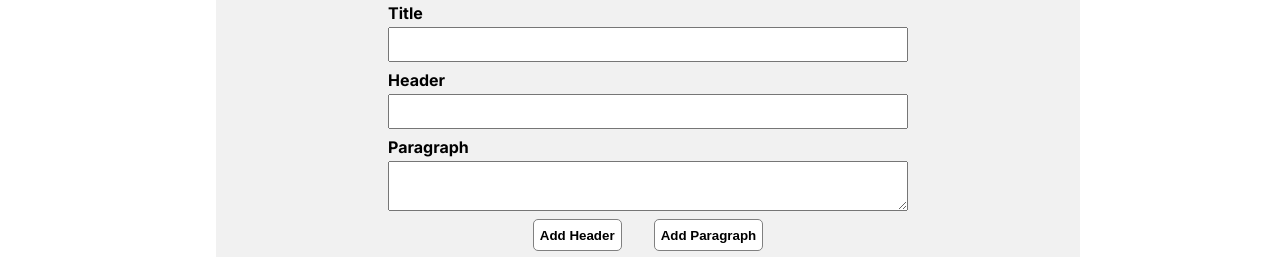
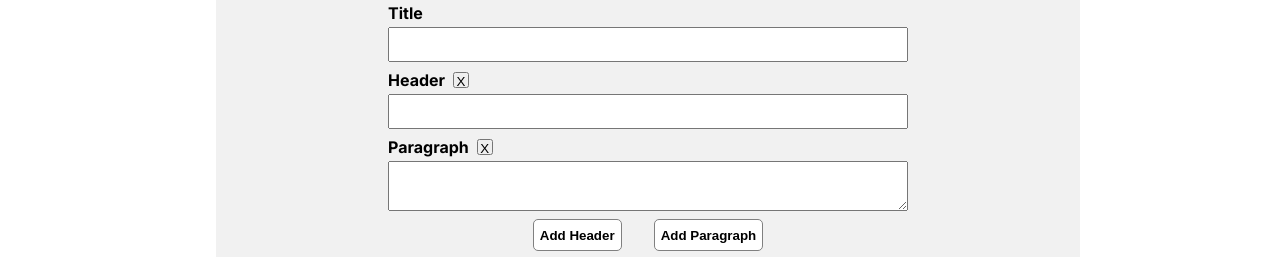
Before and after one commit to Noahsignt/narwrites, a Next.js app: page /editor in a window 1280 px wide. Shown: the part 180-437 px from the top of the page. Built offline with nearby package versions, Linux system fonts and the light colour scheme.

Commit message:
edit-article: implement delete functionality

```diff
--- a/src/app/editor/InputField.tsx
+++ b/src/app/editor/InputField.tsx
@@ -6,10 +6,11 @@ interface InputFieldProps {
     type: string,
     content: string,
     index: number,
-    updateFormState: (index: number, content: string) => void
+    updateFormState: (index: number, content: string) => void,
+    deleteSelf: (index: number) => void
 }
 
-export default function InputField({ type, content, index, updateFormState } : InputFieldProps){
+export default function InputField({ type, content, index, updateFormState, deleteSelf } : InputFieldProps){
     const [currentContent, setCurrentContent] = useState<string>(content);
 
     const onChangeInput = (e : React.ChangeEvent<HTMLInputElement> | React.ChangeEvent<HTMLTextAreaElement> ) => {
@@ -17,10 +18,18 @@ export default function InputField({ type, content, index, updateFormState } : I
         updateFormState(index, e.currentTarget.value);
     }
 
+    const onClickDelete = (e : React.FormEvent) => {
+        e.preventDefault();
+        deleteSelf(index);
+    }
+
     return (
         <>
             <label>
-                {type}
+                <div className={styles['input-top-bar']}>
+                    {type}
+                    {type !== 'title' ? <button onClick={onClickDelete}>X</button> : <></>}
+                </div>
                 {type === 'paragraph' ? <textarea className={styles['input-title']} value={content} onChange={onChangeInput}/> :
                     <input className={styles['input-title']} type="text" value={content} onChange={onChangeInput}/>}
             </label>
--- a/src/app/editor/page.module.css
+++ b/src/app/editor/page.module.css
@@ -18,6 +18,18 @@
     border: 1px gray solid;
     font-weight: bold;
     border-radius: 5px;
+}
+
+.input-top-bar{
+    display: flex;
+    gap: 8px;
+    align-items: center;
+}
+
+.input-top-bar button{
+    width: 16px;
+    height: 16px;
+    padding: 0;
 }
 
 .editor-window{
--- a/src/app/editor/page.tsx
+++ b/src/app/editor/page.tsx
@@ -35,6 +35,12 @@ export default function Editor(){
         const updatedObjs = [...editorContent];
         updatedObjs[index].content = content;
         setEditorContent(updatedObjs);
+    }
+
+    const deleteInputField = (index : number) : void => {
+        const newContent = [...editorContent]
+        newContent.splice(index, 1);
+        setEditorContent(newContent);
     }
 
 
@@ -106,7 +112,7 @@ export default function Editor(){
             <Header />
             <button onClick={loadBlog}>Load blog</button>
             <form method="post" className={styles['input-form']} onSubmit={handleSubmit} autoComplete="off">
-                {inputObjsToJSX(editorContent, updateEditorState)}
+                {inputObjsToJSX(editorContent, updateEditorState, deleteInputField)}
                 <AddField addFieldFunc={addInputField}/>
                 <button type="submit" className={styles['input-save']}>Save blog</button>
             </form>
--- a/src/app/editor/util.tsx
+++ b/src/app/editor/util.tsx
@@ -7,12 +7,12 @@ export interface inputBlockInterface {
     content: string
 }
 
-export const inputObjsToJSX = (objects: inputBlockInterface[], updateParentFunc: (index: number, content: string) => void) : React.JSX.Element => {
+export const inputObjsToJSX = (objects: inputBlockInterface[], updateParentFunc: (index: number, content: string) => void, deleteSelf: (index : number) => void) : React.JSX.Element => {
     const inputFieldList : React.ReactElement[] = objects.map((e : inputBlockInterface, index : number) => {
             const key : string = `${index}`;
 
             return (
-                <InputField type={e.type} content={e.content} index={index} updateFormState={updateParentFunc} key={key} />
+                <InputField type={e.type} content={e.content} index={index} updateFormState={updateParentFunc} deleteSelf={deleteSelf} key={key} />
             )
         }
     );
```
